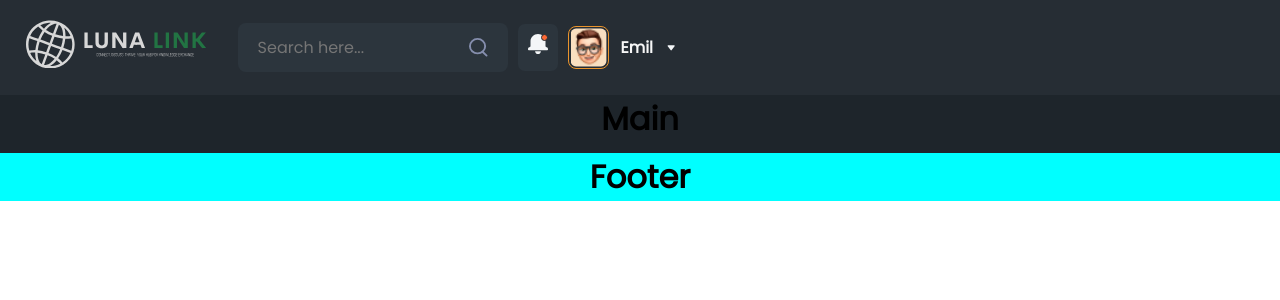
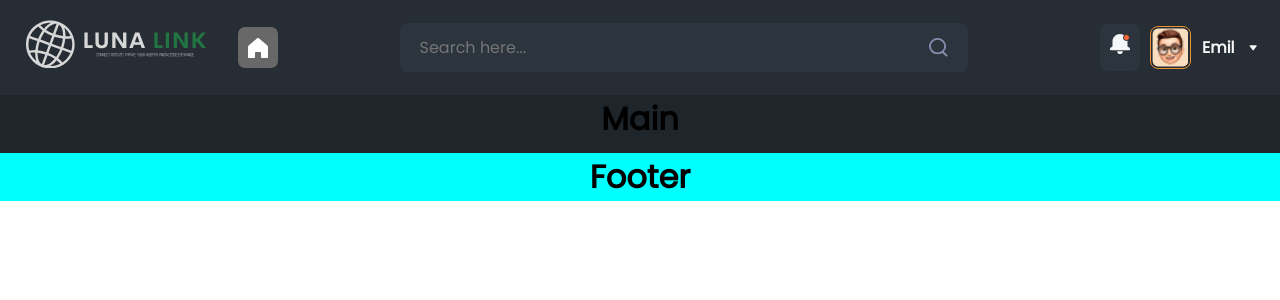
Before and after one commit to AdrianKnudsen/Luna-Link, a React (Vite) app: page / in a window 1280 px wide. Shown: the top 300 px of the page. Built offline with nearby package versions, Linux system fonts and the light colour scheme.

Commit message:
added css styling to header

```diff
--- a/src/Components/Header/Header.jsx
+++ b/src/Components/Header/Header.jsx
@@ -16,7 +16,30 @@ export function Header() {
               alt="Logo"
             />
           </div>
-          <SearchBar onSearch={handleSearch} placeholder="Search here..." />
+          <div className={styles.homeBtn}>
+            <svg
+              xmlns="http://www.w3.org/2000/svg"
+              width="20"
+              height="20"
+              viewBox="0 0 20 20"
+              fill="none"
+            >
+              <g clipPath="url(#clip0_45_1302)">
+                <path
+                  d="M19.3442 7.5198L10.8802 0.339514C10.6391 0.121018 10.3254 0 10 0C9.67467 0 9.36095 0.121018 9.11988 0.339514L0.656787 7.5199C0.450131 7.70713 0.284971 7.93555 0.171936 8.19047C0.0589015 8.44538 0.000499142 8.72115 0.000488281 9L0.000488281 19.3357C0.000488279 19.5119 0.0704607 19.6808 0.195019 19.8054C0.319578 19.93 0.488525 20 0.664691 20L6.00049 20C6.55277 20 7.00049 19.5523 7.00049 19V15C7.00049 14.436 7.55258 13.9788 8.11678 13.9788H11.8833C12.4476 13.9788 13.0005 14.436 13.0005 15V19C13.0005 19.5523 13.4482 20 14.0005 20H19.3363C19.5125 20 19.6814 19.93 19.806 19.8054C19.9305 19.6808 20.0005 19.5119 20.0005 19.3357V9C20.0004 8.72114 19.942 8.44537 19.829 8.19044C19.716 7.93551 19.5508 7.70707 19.3442 7.5198Z"
+                  fill="white"
+                />
+              </g>
+              <defs>
+                <clipPath id="clip0_45_1302">
+                  <rect width="20" height="20" fill="white" />
+                </clipPath>
+              </defs>
+            </svg>
+          </div>
+          <div className={styles.centerSearch}>
+            <SearchBar onSearch={handleSearch} placeholder="Search here..." />
+          </div>
           <div className={styles.additionalContent}>
             <div className={styles.notifyBox}>
               <img src="public/images/notify.svg" alt="Notification" />
--- a/src/Components/Header/Header.module.css
+++ b/src/Components/Header/Header.module.css
@@ -4,12 +4,14 @@
   height: 5.94rem;
   display: flex;
   align-items: center;
+  justify-content: space-between;
 }
 
 .navbar {
   display: flex;
   align-items: center;
   padding: 10px 20px;
+  width: 100%;
 }
 
 .logo {
@@ -18,9 +20,29 @@
   margin-right: 2vw;
 }
 
+.logoContainer {
+  flex: 0 0 auto;
+}
+
+.homeBtn {
+  padding: 0.63rem;
+  border-radius: 7px;
+  background: #686868;
+  height: 50%;
+  display: flex;
+  justify-content: center;
+}
+
 .additionalContent {
   display: flex;
   align-items: center;
+}
+
+.centerSearch {
+  display: flex;
+  align-items: center;
+  flex-grow: 1;
+  justify-content: center;
 }
 
 .notifyBox {
@@ -50,6 +72,3 @@
   font-size: 16px;
   margin: 0.7rem;
 }
-
-@media screen and (min-width: 630px) {
-}
--- a/src/Components/SearchBar/SearchBar.module.css
+++ b/src/Components/SearchBar/SearchBar.module.css
@@ -1,14 +1,14 @@
 .searchBar {
   display: flex;
   align-items: center;
-  width: 35%;
+  width: 70%;
   padding: 12px 20px;
   background-color: #2c353d;
   border-radius: 8px;
 }
 
 .searchInput {
-  width: 100%;
+  width: 200%;
   border: none;
   outline: none;
   font-size: 1rem;
```
